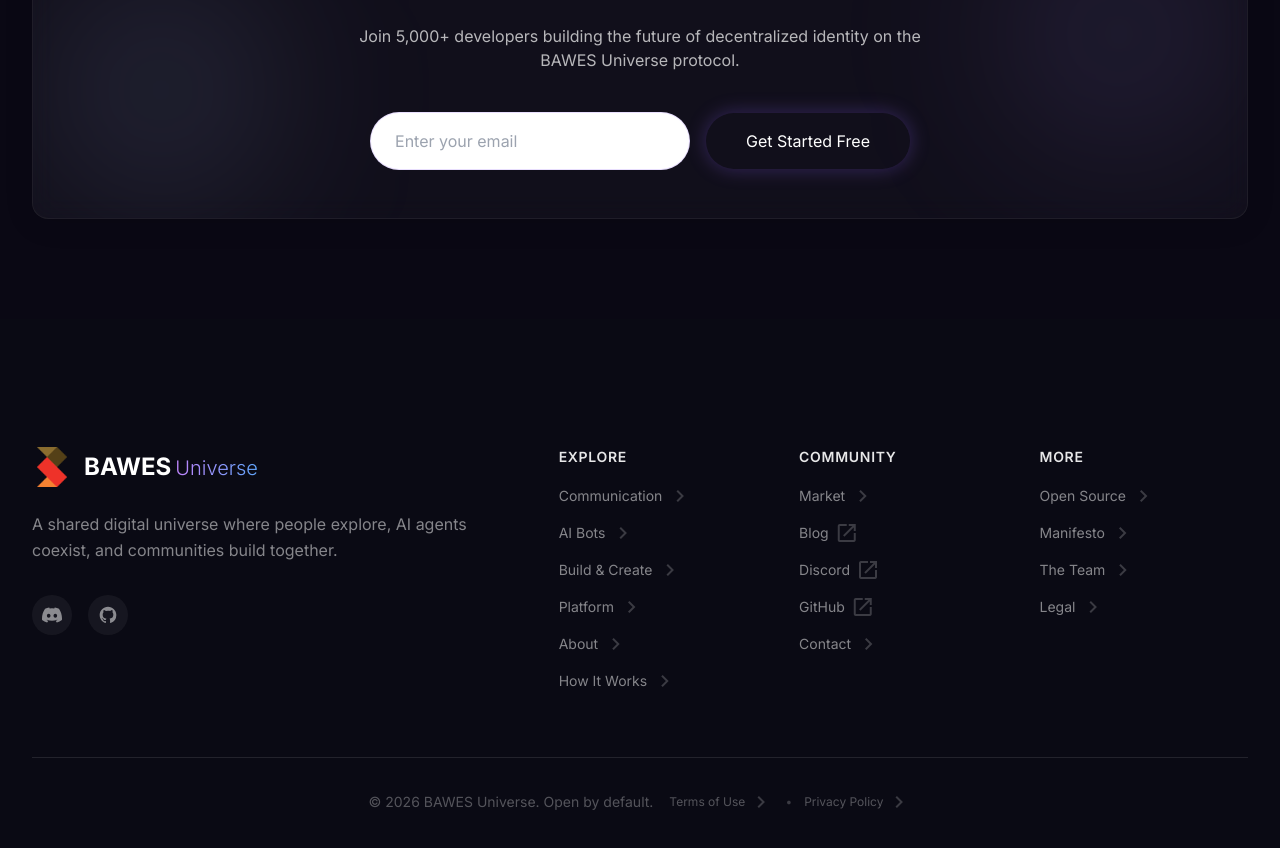
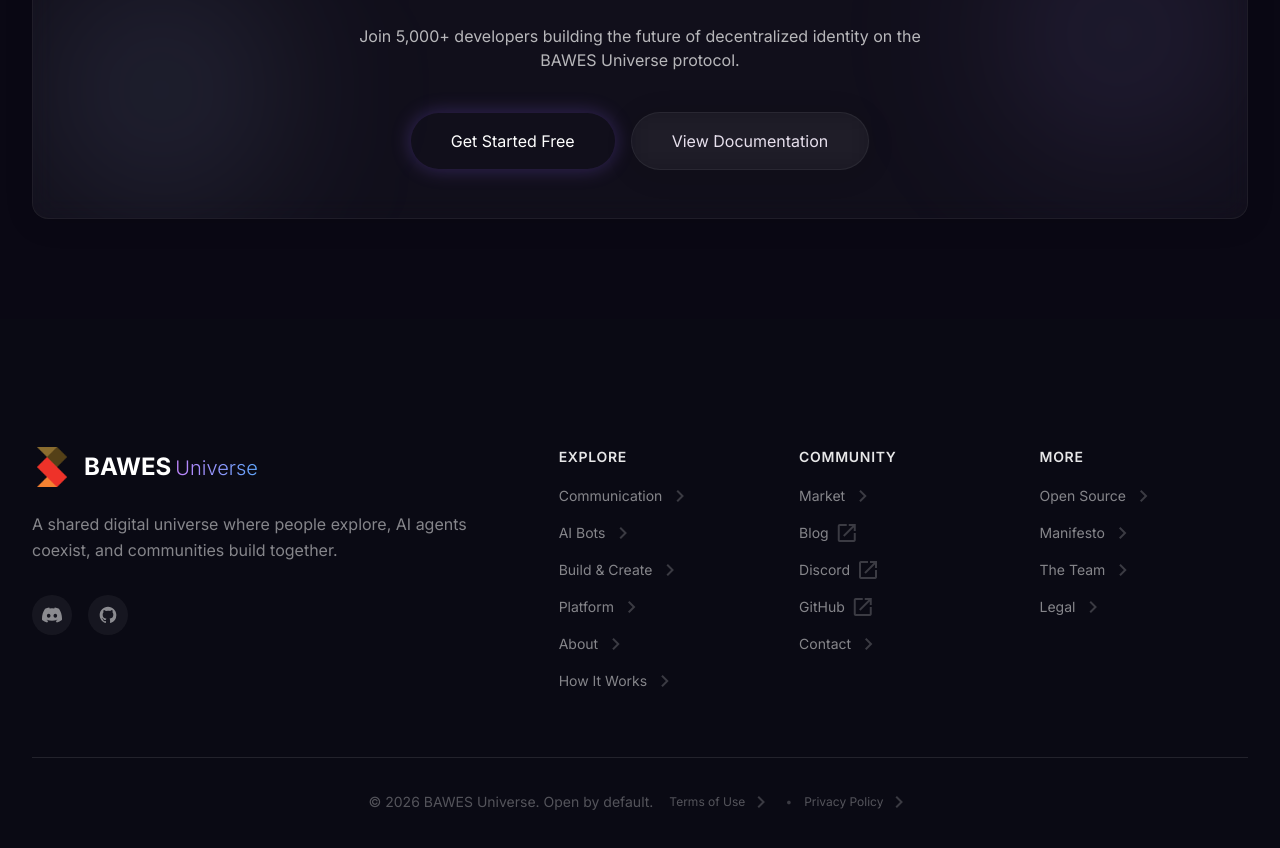
Before and after one commit to BAWES-Universe/bawes-new-website, a Next.js app: page /features/oidc-auth in a window 1280 px wide. Shown: the part 2507-3355 px from the top of the page. Built offline with nearby package versions, Linux system fonts and the light colour scheme; no server answers.

Commit message:
Fix OIDC page: 404 link, remove useless email form, add working buttons

```diff
--- a/app/features/oidc-auth/page.tsx
+++ b/app/features/oidc-auth/page.tsx
@@ -122,7 +122,7 @@ export default function OidcAuthPage() {
             <h2 className="font-headline-section text-headline-section mb-2">Deep Dives</h2>
             <p className="text-text-secondary">Extend your authentication capabilities further.</p>
           </div>
-          <Link href="/features" className="hidden md:flex items-center text-primary font-label-navigation hover:translate-x-2 transition-transform">
+          <Link href="/features-overview" className="hidden md:flex items-center text-primary font-label-navigation hover:translate-x-2 transition-transform">
             View all modules <span className="material-symbols-outlined ml-2">arrow_forward</span>
           </Link>
         </div>
@@ -167,8 +167,8 @@ export default function OidcAuthPage() {
             <h2 className="font-headline-section text-headline-section mb-6">Ready to secure your world?</h2>
             <p className="text-text-secondary max-w-xl mx-auto mb-10">Join 5,000+ developers building the future of decentralized identity on the BAWES Universe protocol.</p>
             <div className="flex flex-col md:flex-row items-center justify-center gap-4">
-              <input className="w-full md:w-80 bg-surface-container border border-border-purple rounded-full px-6 py-4 focus:ring-2 focus:ring-primary focus:outline-none text-white" placeholder="Enter your email" type="email" />
-              <Link href="/contact" className="w-full md:w-auto bg-gradient-primary text-white font-label-navigation px-10 py-4 rounded-full neon-glow-purple whitespace-nowrap active:scale-95 transition-all inline-block text-center">Get Started Free</Link>
+              <Link href="/contact" className="bg-gradient-primary text-white font-label-navigation px-10 py-4 rounded-full neon-glow-purple active:scale-95 transition-all inline-block text-center">Get Started Free</Link>
+              <Link href="https://github.com/BAWES-Universe/workadventure-universe/tree/universe/docs/developer" target="_blank" rel="noopener noreferrer" className="glass-card text-on-surface font-label-navigation px-10 py-4 rounded-full hover:bg-white/5 active:scale-95 transition-all inline-block text-center">View Documentation</Link>
             </div>
           </div>
           <div className="absolute top-0 right-0 w-64 h-64 bg-primary/10 rounded-full blur-[80px]"></div>
```
